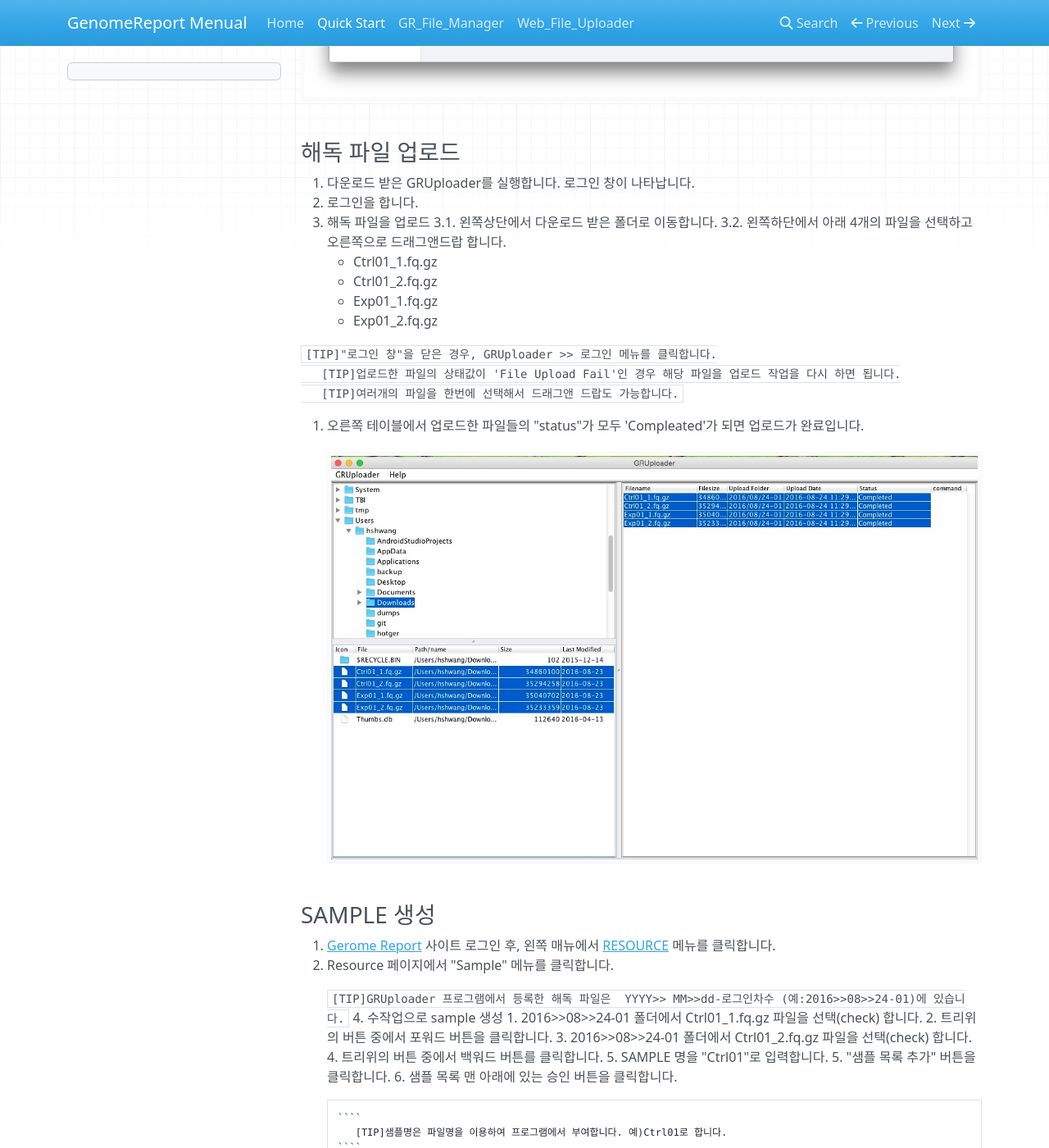
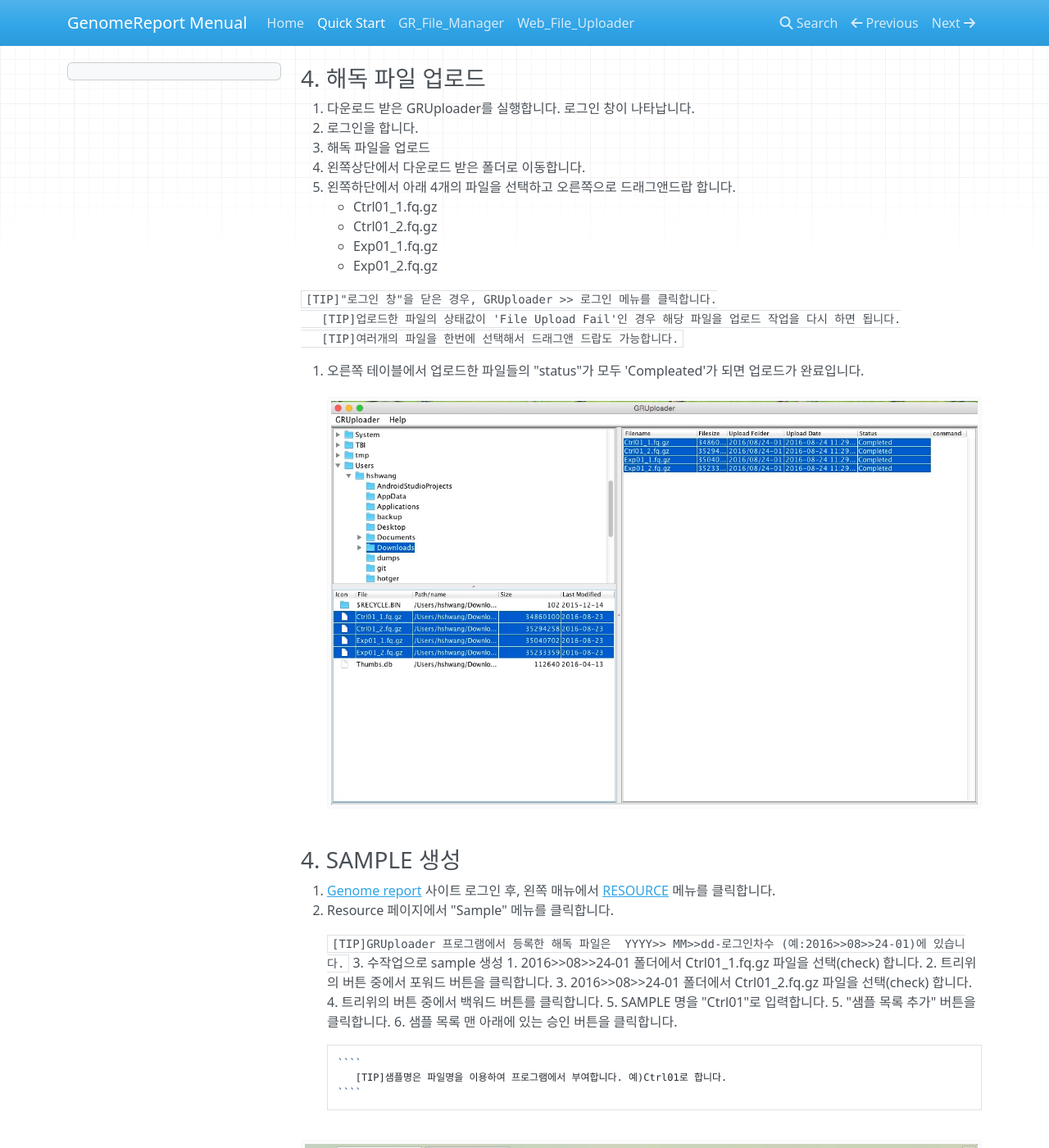
Before and after one commit to genomereport/gimanual, an MkDocs documentation site: the page built from docs/Quick_Start.md, in a window 1280 px wide and 1400 px high, scrolled down 1962 px. Shown: the whole window at 82% size. Built offline with MkDocs 1.6.1, drawn with Linux system fonts in a browser that asks for light colours; nearby versions of some CDN libraries; old or Windows-style settings are respelled for this version of MkDocs; some of the changed text lies outside the part shown.

Commit message:
오타자 수정

`````diff
--- a/docs/Quick_Start.md
+++ b/docs/Quick_Start.md
@@ -1,16 +1,15 @@
-### GenomeReport Tutorial
+### Genome report Tutorial
 
 1. 회원가입
 2. GRUploader 다운로드
 3. 해독 파일 다운로드
-3. 해독 파일 업로드
-4. Sampel 생성
-5. 프로젝트(분석) 요청
-6. 프로젝트 보고서 열람
+4. 해독 파일 업로드
+5. Sampel 생성
+6. 프로젝트(분석) 요청
+7. 프로젝트 보고서 열람
 
-
-### 회원가입
-1. Gerome Report  <a href="https://omics.genome-report.com/member" target="_blank"> 회원 가입</a> 사이트를 방문합니다.
+### 1. 회원가입
+1. Genome report  <a href="https://omics.genome-report.com/member" target="_blank"> 회원 가입</a> 사이트를 방문합니다.
 1. 아래 항목을 입력하고 회원 가입 버튼을 클릭합니다.
     - 로그인아이디 : 이메일 입니다.
     - 이름  : 고객의 이름 (예: 길동)
@@ -24,15 +23,15 @@
    2. 메일 본문에서 승인 URL을 클릭합니다.
    3. 회원 가입 승인 페이지가 보여집니다.
 
-### GRUploader 다운로드
+### 2. GRUploader 다운로드
 1. <a href="http://www.genome-report.com/down_file" target="_blank"> GRUploader 다운로드</a> 페이지로 방문합니다.
 2. 윈도우는 왼쪽 버튼을 클릭합니다. OSX와 리눅스 사용자는 오른쪽 버튼을 클릭합니다.
 ![화면](https://github.com/genomereport/gimanual/raw/master/docs/images/screen_3.jpg)
 
 
-### 해독 파일 다운로드
+### 3. 해독 파일 다운로드
 
-1. <a href="https://omics.genome-report.com/member" target="_blank">Gerome Report</a> 사이트 로그인 후, <a href="https://omics.genome-report.com/down_file/sample" target="_blank">SAMPLE FILE DOWNLOAD </a> 페이지를 방문합니다.
+1. <a href="https://omics.genome-report.com/member" target="_blank">Genome report</a> 사이트 로그인 후, <a href="https://omics.genome-report.com/down_file/sample" target="_blank">SAMPLE FILE DOWNLOAD </a> 페이지를 방문합니다.
 
 3. 아래 4개의 해독 파일을 다운로드 합니다.
    1. Ctrl01_1.fq.gz
@@ -47,12 +46,12 @@
 
 ![화면](https://github.com/genomereport/gimanual/raw/master/docs/images/tutorial_file_download.jpg)
 
-### 해독 파일 업로드
+### 4. 해독 파일 업로드
 1. 다운로드 받은 GRUploader를 실행합니다. 로그인 창이 나타납니다.
 2. 로그인을 합니다.
 3. 해독 파일을 업로드
-   3.1. 왼쪽상단에서 다운로드 받은 폴더로 이동합니다.
-   3.2. 왼쪽하단에서 아래 4개의 파일을 선택하고 오른쪽으로 드래그앤드랍 합니다.
+   1. 왼쪽상단에서 다운로드 받은 폴더로 이동합니다.
+   2. 왼쪽하단에서 아래 4개의 파일을 선택하고 오른쪽으로 드래그앤드랍 합니다.
       * Ctrl01_1.fq.gz
       * Ctrl01_2.fq.gz
       * Exp01_1.fq.gz
@@ -68,14 +67,14 @@
 ![화면](https://github.com/genomereport/gimanual/raw/master/docs/images/gruploader_screen_1.jpg)
 
 
-###  SAMPLE 생성
-1. <a href="https://omics.genome-report.com/member" target="_blank">Gerome Report</a> 사이트 로그인 후, 왼쪽 매뉴에서 <a href="https://omics.genome-report.com/resource" target="_blank">RESOURCE</a> 메뉴를 클릭합니다.
+### 4. SAMPLE 생성
+1. <a href="https://omics.genome-report.com/member" target="_blank">Genome report</a> 사이트 로그인 후, 왼쪽 매뉴에서 <a href="https://omics.genome-report.com/resource" target="_blank">RESOURCE</a> 메뉴를 클릭합니다.
 2. Resource 페이지에서 "Sample" 메뉴를 클릭합니다.
 
      ````
      [TIP]GRUploader 프로그램에서 등록한 해독 파일은  YYYY>> MM>>dd-로그인차수 (예:2016>>08>>24-01)에 있습니다.
      ````
-4. 수작업으로 sample 생성
+3. 수작업으로 sample 생성
    1. 2016>>08>>24-01 폴더에서 Ctrl01_1.fq.gz 파일을 선택(check) 합니다.
    2. 트리위의 버튼 중에서 포워드 버튼을 클릭합니다.
    3. 2016>>08>>24-01 폴더에서 Ctrl01_2.fq.gz 파일을 선택(check) 합니다.
`````
Also changed, not shown: other parts of docs/Quick_Start.md (+6 -6 lines), docs/images/screen_3.jpg.
